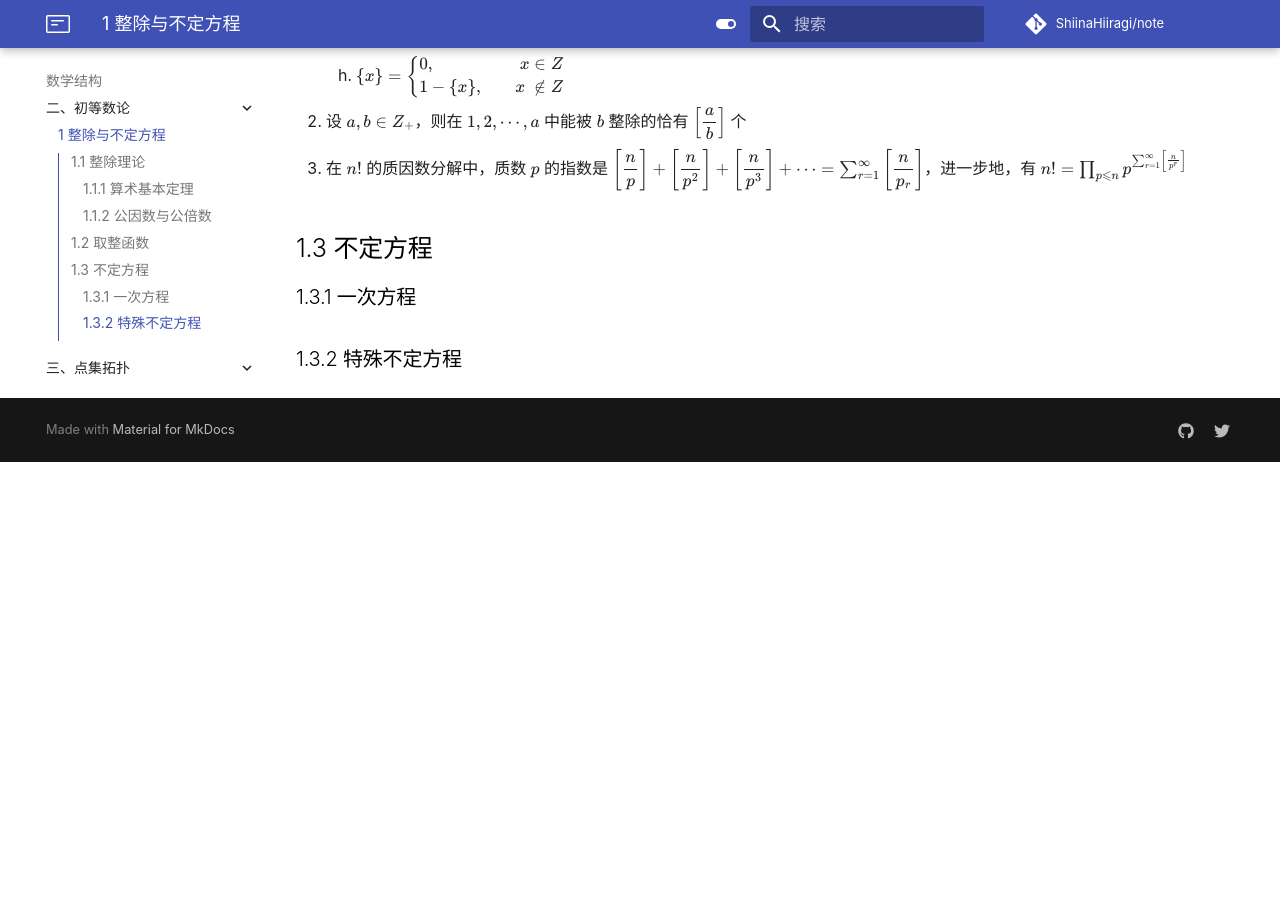
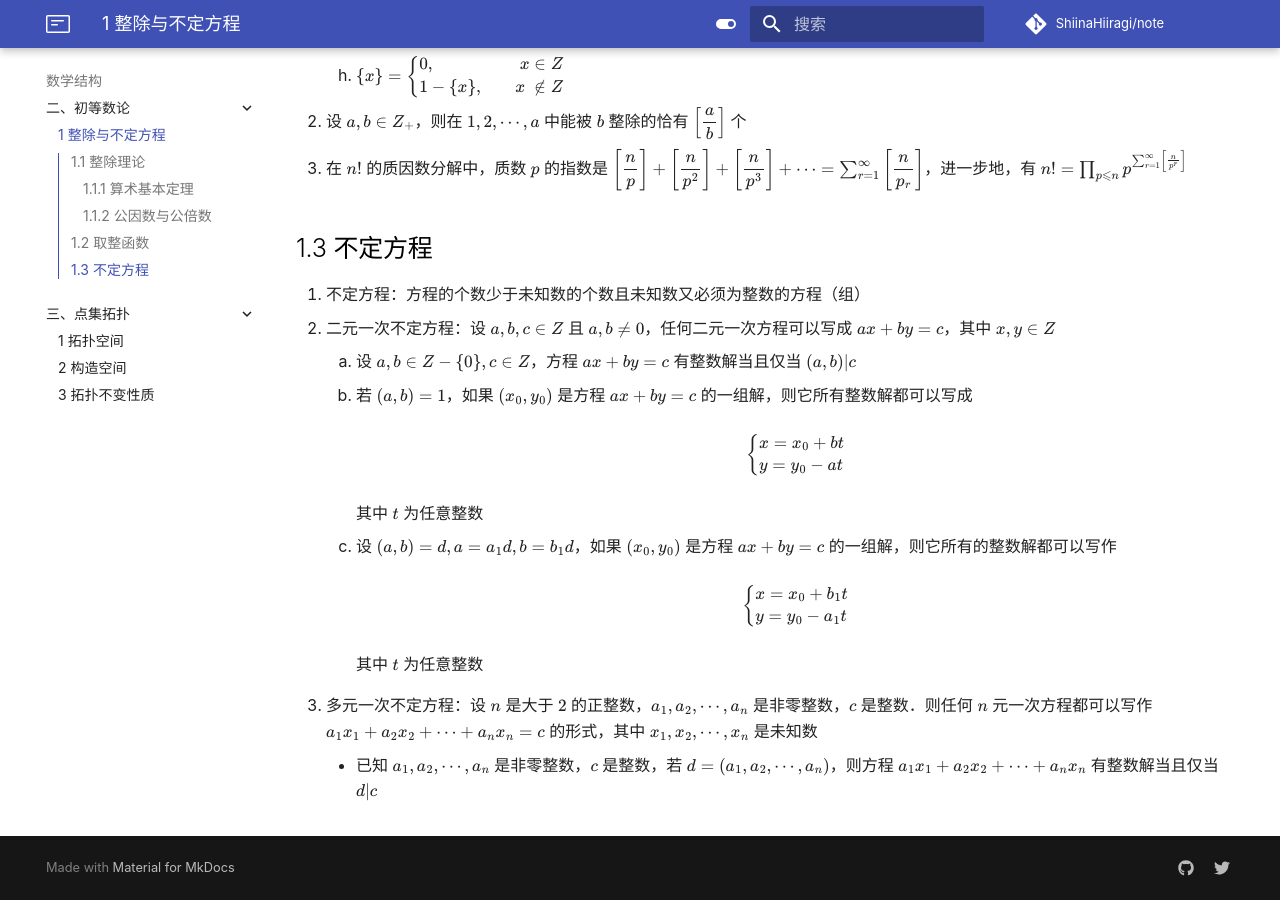
Before and after one commit to ShiinaHiiragi/note, an MkDocs documentation site: the page built from docs/math/num/div.md, in a window 1280 px wide and 900 px high, scrolled down 2941 px. Built offline with MkDocs 1.6.1 and Material for MkDocs 9.7.7, drawn with Linux system fonts in a browser that asks for light colours; comment, search, counter and statistics services are not loaded; before the commit the page ends 3403 px from its top, so only the background shows below that.

Commit message:
some update

```diff
--- a/docs/math/num/div.md
+++ b/docs/math/num/div.md
@@ -93,6 +93,31 @@
 3. 在 $n!$ 的质因数分解中，质数 $p$ 的指数是 $\left[\dfrac{n}{p}\right] + \left[\dfrac{n}{p^2}\right] + \left[\dfrac{n}{p^3}\right] + \cdots = \sum_{r = 1}^{\infty} \left[\dfrac{n}{p_r}\right]$，进一步地，有 $n! = \prod_{p \leqslant n} p^{\sum_{r=1}^{\infty}\left[\frac{n}{p^r}\right]}$
 
 ## 1.3 不定方程
-### 1.3.1 一次方程
 
-### 1.3.2 特殊不定方程
+1. 不定方程：方程的个数少于未知数的个数且未知数又必须为整数的方程（组）
+2. 二元一次不定方程：设 $a, b, c \in Z$ 且 $a, b \neq 0$，任何二元一次方程可以写成 $ax + by = c$，其中 $x, y \in Z$
+    1. 设 $a, b \in Z - \{0\}, c \in Z$，方程 $ax + by = c$ 有整数解当且仅当 $(a, b) | c$
+    2. 若 $(a, b) = 1$，如果 $(x_0, y_0)$ 是方程 $ax + by = c$ 的一组解，则它所有整数解都可以写成
+
+        $$
+        \left\{\begin{aligned}
+        & x = x_0 + bt \\
+        & y = y_0 - at
+        \end{aligned}\right.
+        $$
+
+        其中 $t$ 为任意整数
+
+    3. 设 $(a, b) = d, a = a_1d, b = b_1d$，如果 $(x_0, y_0)$ 是方程 $ax + by = c$ 的一组解，则它所有的整数解都可以写作
+
+        $$
+        \left\{\begin{aligned}
+        & x = x_0 + b_1t \\
+        & y = y_0 - a_1t
+        \end{aligned}\right.
+        $$
+
+        其中 $t$ 为任意整数
+
+3. 多元一次不定方程：设 $n$ 是大于 $2$ 的正整数，$a_1, a_2, \cdots, a_n$ 是非零整数，$c$ 是整数．则任何 $n$ 元一次方程都可以写作 $a_1x_1 + a_2x_2 + \cdots + a_nx_n = c$ 的形式，其中 $x_1, x_2, \cdots, x_n$ 是未知数
+    - 已知 $a_1, a_2, \cdots, a_n$ 是非零整数，$c$ 是整数，若 $d = (a_1, a_2, \cdots, a_n)$，则方程 $a_1x_1 + a_2x_2 + \cdots + a_nx_n$ 有整数解当且仅当 $d | c$
```
Also changed, not shown: docs/index.md (+3 -2 lines), docs/math/top/construct.md (+13 -1 lines).
